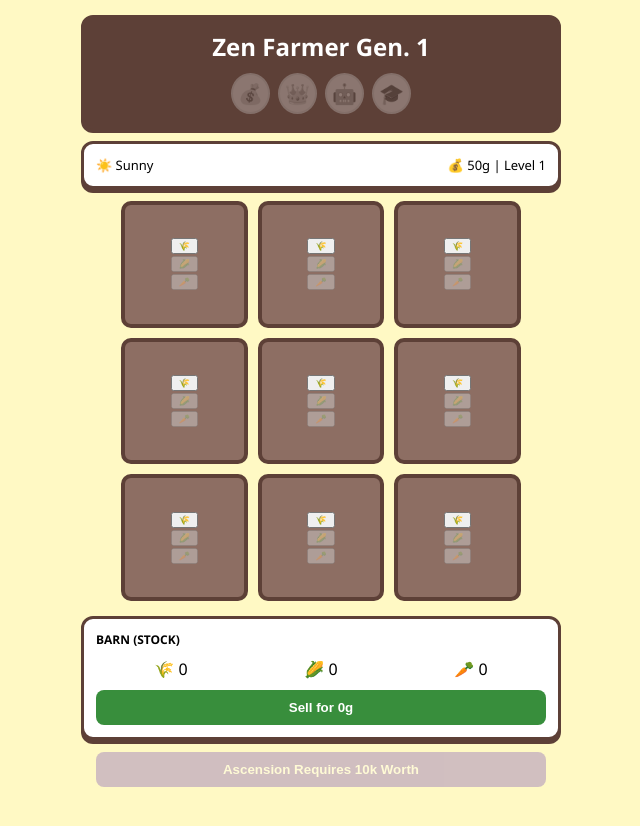
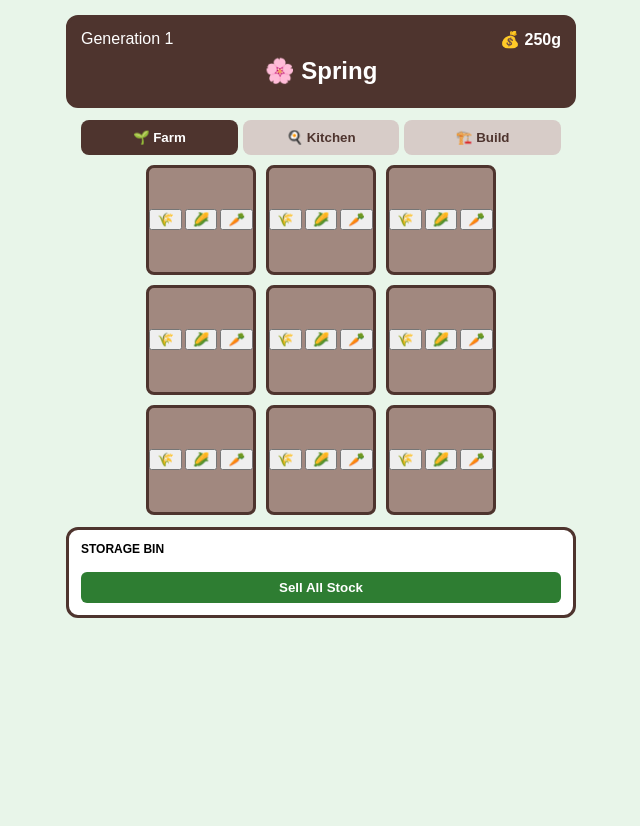
Before and after one commit to mohamedmehdigara/react-farming-game, a React (Create React App) app: page / in a window 1280 px wide. Shown: the top 826 px of the page, without its empty margins (319-959 px from the left). Built offline with nearby package versions, Linux system fonts and the light colour scheme.

Commit message:
edited files

```diff
--- a/src/App.js
+++ b/src/App.js
@@ -1,188 +1,223 @@
-import React, { useState, useEffect, useMemo } from 'react';
-import styled, { keyframes } from 'styled-components';
+import React, { useState, useEffect } from 'react';
+import styled from 'styled-components';
 
-// --- Constants ---
-const CROPS = {
-  WHEAT: { id: 'WHEAT', name: 'Wheat', cost: 10, basePrice: 25, growthTime: 5, xp: 15, minLevel: 1, icon: '🌾' },
-  CORN: { id: 'CORN', name: 'Corn', cost: 40, basePrice: 100, growthTime: 12, xp: 45, minLevel: 3, icon: '🌽' },
-  CARROT: { id: 'CARROT', name: 'Carrot', cost: 100, basePrice: 300, growthTime: 25, xp: 120, minLevel: 5, icon: '🥕' },
+// --- Static Data ---
+const CROP_DATA = {
+  WHEAT: { id: 'WHEAT', name: 'Wheat', cost: 10, basePrice: 25, growthTime: 5, icon: '🌾' },
+  CORN: { id: 'CORN', name: 'Corn', cost: 40, basePrice: 100, growthTime: 12, icon: '🌽' },
+  CARROT: { id: 'CARROT', name: 'Carrot', cost: 100, basePrice: 300, growthTime: 25, icon: '🥕' },
 };
 
-const WEATHER = {
-  SUNNY: { label: 'Sunny', mult: 1, color: '#FFF9C4', icon: '☀️' },
-  RAIN: { label: 'Rain', mult: 2, color: '#B3E5FC', icon: '🌧️' },
-  HEAT: { label: 'Heatwave', mult: 0.5, color: '#FFCCBC', icon: '🔥' },
+const RECIPES = {
+  FLOUR: { id: 'FLOUR', name: 'Fine Flour', ingredients: { WHEAT: 2 }, sellPrice: 80, icon: '🥡' },
+  CORNBREAD: { id: 'CORNBREAD', name: 'Cornbread', ingredients: { WHEAT: 1, CORN: 1 }, sellPrice: 250, icon: '🍞' },
+  VEGGIE_CAKE: { id: 'VEGGIE_CAKE', name: 'Veggie Cake', ingredients: { WHEAT: 1, CARROT: 1 }, sellPrice: 650, icon: '🍰' },
 };
 
-// --- Animations ---
-const sparkle = keyframes`
-  0% { filter: brightness(1) drop-shadow(0 0 0 gold); }
-  50% { filter: brightness(1.5) drop-shadow(0 0 10px gold); }
-  100% { filter: brightness(1) drop-shadow(0 0 0 gold); }
-`;
+const DECOR_DATA = {
+  STATION: { id: 'STATION', name: 'Weather Station', cost: 1500, icon: '📡', buff: 'Unlock Forecast' },
+  HARVESTER: { id: 'HARVESTER', name: 'Hired Harvester', cost: 2500, icon: '👨‍🌾', buff: 'Auto-Harvesting' },
+  SALESMAN: { id: 'SALESMAN', name: 'Hired Salesman', cost: 3000, icon: '💼', buff: 'Auto-Sell (+5%)' },
+};
+
+const SEASONS = {
+  SPRING: { id: 'SPRING', name: 'Spring', icon: '🌸', color: '#e8f5e9', mult: 1.5, next: 'SUMMER' },
+  SUMMER: { id: 'SUMMER', name: 'Summer', icon: '☀️', color: '#fffde7', mult: 0.8, next: 'FALL' },
+  FALL: { id: 'FALL', name: 'Fall', icon: '🍂', color: '#fff3e0', mult: 1.2, next: 'WINTER' },
+  WINTER: { id: 'WINTER', name: 'Winter', icon: '❄️', color: '#e3f2fd', mult: 0.4, next: 'SPRING' },
+};
 
 // --- Styled Components ---
 const GameContainer = styled.div`
   display: flex; flex-direction: column; align-items: center;
-  font-family: 'Segoe UI', sans-serif; background-color: ${props => props.bgColor};
-  transition: background-color 2s ease; min-height: 100vh; padding: 15px;
+  font-family: 'Arial', sans-serif; background: ${props => props.bgColor};
+  transition: background 2s; min-height: 100vh; padding: 15px;
 `;
 
 const Section = styled.div`
-  background: white; border: 3px solid #5d4037; border-radius: 12px;
-  width: 100%; max-width: 450px; padding: 12px; margin-bottom: 12px; box-shadow: 0 4px 0 #5d4037;
+  background: white; border: 3px solid #4e342e; border-radius: 12px;
+  width: 100%; max-width: 480px; padding: 12px; margin-bottom: 12px;
 `;
 
-const TrophyRack = styled.div`
-  display: flex; gap: 8px; justify-content: center; margin-top: 10px; flex-wrap: wrap;
+const TabBar = styled.div` display: flex; width: 100%; max-width: 480px; gap: 5px; margin-bottom: 10px; `;
+const Tab = styled.button`
+  flex: 1; padding: 10px; border-radius: 8px; border: none; cursor: pointer;
+  background: ${props => props.active ? '#4e342e' : '#d7ccc8'};
+  color: ${props => props.active ? 'white' : '#4e342e'}; font-weight: bold;
 `;
 
-const Trophy = styled.div`
-  font-size: 20px; filter: ${props => props.unlocked ? 'none' : 'grayscale(1) opacity(0.3)'};
-  background: #f5f5f5; padding: 5px; border-radius: 50%; border: 2px solid #ddd;
-  transition: all 0.5s ease;
-`;
-
+const FarmGrid = styled.div` display: grid; grid-template-columns: repeat(3, 1fr); gap: 10px; `;
 const Plot = styled.div`
-  aspect-ratio: 1/1; background: ${props => props.isReady ? '#aed581' : '#8d6e63'};
-  border: 4px solid ${props => props.isGolden ? '#ffd700' : '#5d4037'};
-  border-radius: 10px; position: relative; cursor: pointer;
-  display: flex; align-items: center; justify-content: center;
-  animation: ${props => props.isGolden ? sparkle : 'none'} 1s infinite;
-`;
-
-const GoldenTag = styled.div`
-  position: absolute; top: -10px; background: gold; color: #5d4037;
-  font-size: 9px; font-weight: bold; padding: 2px 5px; border-radius: 5px; border: 1px solid #5d4037;
+  aspect-ratio: 1/1; background: ${props => props.ready ? '#8bc34a' : '#a1887f'};
+  border: 3px solid #4e342e; border-radius: 8px; cursor: pointer;
+  display: flex; align-items: center; justify-content: center; position: relative;
 `;
 
 const Button = styled.button`
-  background: ${props => props.variant === 'prestige' ? '#673ab7' : props.primary ? '#388e3c' : '#5d4037'};
-  color: white; border: none; padding: 10px 15px; border-radius: 8px; font-weight: bold; cursor: pointer;
-  &:disabled { opacity: 0.3; }
+  background: ${props => props.color || '#4e342e'}; color: white; border: none;
+  padding: 8px 12px; border-radius: 6px; font-weight: bold; cursor: pointer;
+  &:disabled { opacity: 0.4; }
 `;
 
-// --- Main App ---
 export default function App() {
-  const [money, setMoney] = useState(() => JSON.parse(localStorage.getItem('zf-v8-money')) ?? 50);
-  const [xp, setXp] = useState(() => JSON.parse(localStorage.getItem('zf-v8-xp')) ?? 0);
-  const [multiplier, setMultiplier] = useState(() => JSON.parse(localStorage.getItem('zf-v8-mult')) ?? 1);
-  const [inventory, setInventory] = useState(() => JSON.parse(localStorage.getItem('zf-v8-inv')) ?? { WHEAT: 0, CORN: 0, CARROT: 0 });
-  const [plots, setPlots] = useState(() => JSON.parse(localStorage.getItem('zf-v8-plots')) ?? Array(9).fill(null));
-  const [hasAuto, setHasAuto] = useState(() => JSON.parse(localStorage.getItem('zf-v8-auto')) ?? false);
-  const [weather, setWeather] = useState('SUNNY');
-  const [market, setMarket] = useState({ WHEAT: 25, CORN: 100, CARROT: 300 });
+  const [activeTab, setActiveTab] = useState('farm');
+  const [money, setMoney] = useState(() => JSON.parse(localStorage.getItem('zf-v14-money')) ?? 250);
+  const [plots, setPlots] = useState(() => JSON.parse(localStorage.getItem('zf-v14-plots')) ?? Array(9).fill(null));
+  const [inv, setInv] = useState(() => JSON.parse(localStorage.getItem('zf-v14-inv')) ?? { WHEAT: 0, CORN: 0, CARROT: 0, FLOUR: 0, CORNBREAD: 0, VEGGIE_CAKE: 0 });
+  const [decor, setDecor] = useState(() => JSON.parse(localStorage.getItem('zf-v14-decor')) ?? []);
+  const [season, setSeason] = useState('SPRING');
+  const [seasonTimer, setSeasonTimer] = useState(60);
 
-  const level = Math.floor(xp / 250) + 1;
-  const netWorth = Math.floor(money + Object.keys(inventory).reduce((acc, k) => acc + (inventory[k] * market[k] * multiplier), 0));
+  const hasItem = (id) => decor.includes(id);
 
-  // Trophies Logic
-  const trophies = useMemo(() => [
-    { id: 'rich', icon: '💰', label: 'Millionaire', hint: '10k Net Worth', unlocked: netWorth >= 10000 },
-    { id: 'prestige', icon: '👑', label: 'Royal Lineage', hint: 'Prestige once', unlocked: multiplier > 1 },
-    { id: 'automation', icon: '🤖', label: 'Robo-Farm', hint: 'Buy Drone', unlocked: hasAuto },
-    { id: 'expert', icon: '🎓', label: 'Master', hint: 'Level 10', unlocked: level >= 10 },
-  ], [netWorth, multiplier, hasAuto, level]);
+  // --- Game Loop ---
+  useEffect(() => {
+    const ticker = setInterval(() => {
+      // 1. Seasonal Transition
+      setSeasonTimer(t => {
+        if (t <= 1) {
+          setSeason(curr => SEASONS[curr].next);
+          return 60;
+        }
+        return t - 1;
+      });
 
-  useEffect(() => {
-    localStorage.setItem('zf-v8-money', JSON.stringify(money));
-    localStorage.setItem('zf-v8-xp', JSON.stringify(xp));
-    localStorage.setItem('zf-v8-mult', JSON.stringify(multiplier));
-    localStorage.setItem('zf-v8-inv', JSON.stringify(inventory));
-    localStorage.setItem('zf-v8-plots', JSON.stringify(plots));
-    localStorage.setItem('zf-v8-auto', JSON.stringify(hasAuto));
-  }, [money, xp, multiplier, inventory, plots, hasAuto]);
-
-  useEffect(() => {
-    const timer = setInterval(() => {
-      if (Math.random() < 0.1) setWeather(Object.keys(WEATHER)[Math.floor(Math.random() * 3)]);
-
+      // 2. Growth & Auto-Harvest
       setPlots(prev => prev.map((p, i) => {
         if (!p) return null;
-
-        // Random Golden Event (0.5% chance per tick for non-golden growing crops)
-        if (!p.isGolden && p.progress < 100 && Math.random() < 0.005) {
-          return { ...p, isGolden: true };
-        }
-
-        const inc = (100 / p.type.growthTime) * WEATHER[weather].mult;
+        const inc = (100 / p.type.growthTime) * SEASONS[season].mult;
         const newProg = Math.min(p.progress + inc, 100);
 
-        if (newProg === 100 && hasAuto && !p.hasPest) {
-          const goldBonus = p.isGolden ? 10 : 1;
-          setXp(v => v + (p.type.xp * multiplier * goldBonus));
-          if (p.isGolden) setMoney(m => m + (p.type.basePrice * multiplier * 10)); // Instant cash for gold auto-harvest
-          else setInventory(inv => ({ ...inv, [p.type.id]: inv[p.type.id] + 1 }));
+        if (newProg >= 100 && hasItem('HARVESTER')) {
+          handleHarvest(p, i);
           return null;
         }
         return { ...p, progress: newProg };
       }));
+
+      // 3. Auto-Salesman (every 60s)
+      if (hasItem('SALESMAN') && seasonTimer === 1) {
+        sellEverything(1.05); // 5% bonus
+      }
     }, 1000);
-    return () => clearInterval(timer);
-  }, [weather, hasAuto, multiplier]);
+    return () => clearInterval(ticker);
+  }, [season, decor, seasonTimer]);
 
   const handleHarvest = (p, i) => {
-    const goldBonus = p.isGolden ? 10 : 1;
-    setXp(v => v + (p.type.xp * multiplier * goldBonus));
-    if (p.isGolden) {
-        setMoney(m => m + (p.type.basePrice * multiplier * goldBonus));
-    } else {
-        setInventory(inv => ({ ...inv, [p.type.id]: inv[p.type.id] + 1 }));
-    }
+    setInv(prev => ({ ...prev, [p.type.id]: prev[p.type.id] + 1 }));
     setPlots(ps => ps.map((x, idx) => idx === i ? null : x));
   };
 
+  const cook = (recipe) => {
+    const canCook = Object.entries(recipe.ingredients).every(([ing, amt]) => inv[ing] >= amt);
+    if (canCook) {
+      setInv(prev => {
+        const next = { ...prev };
+        Object.entries(recipe.ingredients).forEach(([ing, amt]) => next[ing] -= amt);
+        next[recipe.id] = (next[recipe.id] || 0) + 1;
+        return next;
+      });
+    }
+  };
+
+  const sellEverything = (bonus = 1) => {
+    let total = 0;
+    Object.entries(inv).forEach(([id, count]) => {
+      const price = CROP_DATA[id] ? CROP_DATA[id].basePrice : RECIPES[id].sellPrice;
+      total += count * price * bonus;
+    });
+    setMoney(m => m + Math.floor(total));
+    setInv({ WHEAT: 0, CORN: 0, CARROT: 0, FLOUR: 0, CORNBREAD: 0, VEGGIE_CAKE: 0 });
+  };
+
+  useEffect(() => {
+    localStorage.setItem('zf-v14-money', JSON.stringify(money));
+    localStorage.setItem('zf-v14-inv', JSON.stringify(inv));
+    localStorage.setItem('zf-v14-plots', JSON.stringify(plots));
+    localStorage.setItem('zf-v14-decor', JSON.stringify(decor));
+  }, [money, inv, plots, decor]);
+
   return (
-    <GameContainer bgColor={WEATHER[weather].color}>
-      <Section style={{ background: '#5d4037', color: 'white', textAlign: 'center' }}>
-        <h2 style={{ margin: 0 }}>Zen Farmer Gen. {multiplier}</h2>
-        <TrophyRack>
-          {trophies.map(t => <Trophy key={t.id} unlocked={t.unlocked} title={`${t.label}: ${t.hint}`}>{t.icon}</Trophy>)}
-        </TrophyRack>
+    <GameContainer bgColor={SEASONS[season].color}>
+      <Section style={{ background: '#4e342e', color: 'white', textAlign: 'center' }}>
+        <div style={{ display: 'flex', justifyContent: 'space-between' }}>
+          <span>Generation 1</span>
+          <span style={{ fontWeight: 'bold' }}>💰 {money}g</span>
+        </div>
+        <h2 style={{ margin: '8px 0' }}>{SEASONS[season].icon} {SEASONS[season].name}</h2>
+        {hasItem('STATION') && (
+          <div style={{ fontSize: '11px', background: 'rgba(0,0,0,0.2)', padding: '4px', borderRadius: '4px' }}>
+            Next: {SEASONS[season].next} in {seasonTimer}s
+          </div>
+        )}
       </Section>
 
-      <Section>
-        <div style={{ display: 'flex', justifyContent: 'space-between', fontSize: '13px' }}>
-          <span>{WEATHER[weather].icon} {WEATHER[weather].label}</span>
-          <span>💰 {money}g | Level {level}</span>
-        </div>
-      </Section>
+      <TabBar>
+        <Tab active={activeTab === 'farm'} onClick={() => setActiveTab('farm')}>🌱 Farm</Tab>
+        <Tab active={activeTab === 'kitchen'} onClick={() => setActiveTab('kitchen')}>🍳 Kitchen</Tab>
+        <Tab active={activeTab === 'shop'} onClick={() => setActiveTab('shop')}>🏗️ Build</Tab>
+      </TabBar>
 
-      <div style={{ display: 'grid', gridTemplateColumns: 'repeat(3, 1fr)', gap: '10px', width: '100%', maxWidth: '400px' }}>
+      {activeTab === 'farm' && (
+        <>
+          <FarmGrid>
             {plots.map((p, i) => (
-          <Plot key={i} isGolden={p?.isGolden} isReady={p?.progress === 100} onClick={() => p?.progress === 100 && handleHarvest(p, i)}>
-            {p?.isGolden && <GoldenTag>10X GOLD</GoldenTag>}
+              <Plot key={i} ready={p?.progress === 100} onClick={() => p?.progress === 100 && handleHarvest(p, i)}>
                 {p ? (
-              <span style={{ fontSize: '2.5rem' }}>{p.progress === 100 ? CROPS[p.type.id].icon : '🌱'}</span>
+                  <span style={{ fontSize: '2rem' }}>{p.progress === 100 ? p.type.icon : '🌱'}</span>
                 ) : (
-              <div style={{ display: 'flex', flexDirection: 'column', gap: '2px' }}>
-                {Object.values(CROPS).map(c => (
-                  <button key={c.id} onClick={() => setPlots(ps => ps.map((x, idx) => idx === i ? { type: c, progress: 0, isGolden: false } : x))} disabled={level < c.minLevel || money < c.cost} style={{ fontSize: '9px' }}>{c.icon}</button>
+                  <div style={{ display: 'flex', flexWrap: 'wrap', gap: '3px', justifyContent: 'center' }}>
+                    {Object.values(CROP_DATA).map(c => (
+                      <button key={c.id} onClick={() => { if(money >= c.cost) { setMoney(m => m - c.cost); setPlots(ps => ps.map((x, idx) => idx === i ? { type: c, progress: 0 } : x)); } }}>{c.icon}</button>
                     ))}
                   </div>
                 )}
               </Plot>
             ))}
+          </FarmGrid>
+          <Section style={{ marginTop: '12px' }}>
+            <div style={{ fontSize: '12px', fontWeight: 'bold' }}>STORAGE BIN</div>
+            <div style={{ display: 'flex', gap: '8px', flexWrap: 'wrap', margin: '8px 0' }}>
+              {Object.entries(inv).map(([id, count]) => count > 0 && <span key={id}>{(CROP_DATA[id] || RECIPES[id]).icon} x{count}</span>)}
             </div>
+            <Button color="#2e7d32" style={{ width: '100%' }} onClick={() => sellEverything()}>Sell All Stock</Button>
+          </Section>
+        </>
+      )}
 
-      <Section style={{ marginTop: '15px' }}>
-        <div style={{ fontWeight: 'bold', fontSize: '12px' }}>BARN (STOCK)</div>
-        <div style={{ display: 'flex', justifyContent: 'space-around', margin: '10px 0' }}>
-          {Object.keys(inventory).map(id => <div key={id}>{CROPS[id].icon} {inventory[id]}</div>)}
+      {activeTab === 'kitchen' && (
+        <Section>
+          <h3>Artisan Kitchen</h3>
+          {Object.values(RECIPES).map(r => (
+            <div key={r.id} style={{ display: 'flex', justifyContent: 'space-between', padding: '10px 0', borderBottom: '1px solid #eee' }}>
+              <div>
+                <b>{r.icon} {r.name}</b><br/>
+                <small>Requires: {Object.entries(r.ingredients).map(([ing, amt]) => `${amt}x${CROP_DATA[ing].icon} `)}</small>
               </div>
-        <Button primary style={{ width: '100%' }} onClick={() => {
-          let total = 0;
-          Object.keys(inventory).forEach(id => total += inventory[id] * market[id] * multiplier);
-          setMoney(m => m + total);
-          setInventory({ WHEAT: 0, CORN: 0, CARROT: 0 });
-        }}>Sell for {Object.keys(inventory).reduce((acc, k) => acc + (inventory[k] * market[k] * multiplier), 0)}g</Button>
+              <Button disabled={!Object.entries(r.ingredients).every(([ing, amt]) => inv[ing] >= amt)} onClick={() => cook(r)}>
+                Cook (+{r.sellPrice}g)
+              </Button>
+            </div>
+          ))}
         </Section>
+      )}
 
-      <Button variant="prestige" disabled={netWorth < 10000} onClick={() => {
-         setMultiplier(m => m + 1); setMoney(50); setXp(0); setPlots(Array(9).fill(null)); setHasAuto(false);
-      }} style={{ width: '100%', maxWidth: '450px' }}>
-        {netWorth < 10000 ? 'Ascension Requires 10k Worth' : '🚀 ASCEND TO NEXT GEN'}
+      {activeTab === 'shop' && (
+        <Section>
+          <h3>Hire & Infrastructure</h3>
+          {Object.values(DECOR_DATA).map(d => (
+            <div key={d.id} style={{ display: 'flex', justifyContent: 'space-between', padding: '10px 0', borderBottom: '1px solid #eee' }}>
+              <div>
+                <b>{d.icon} {d.name}</b><br/>
+                <small>{d.buff}</small>
+              </div>
+              <Button disabled={money < d.cost || decor.includes(d.id)} onClick={() => { setMoney(m => m - d.cost); setDecor([...decor, d.id]); }}>
+                {decor.includes(d.id) ? 'Active' : `${d.cost}g`}
               </Button>
+            </div>
+          ))}
+        </Section>
+      )}
     </GameContainer>
   );
 }
```
Lines whose indentation alone changed are shown as unchanged.
